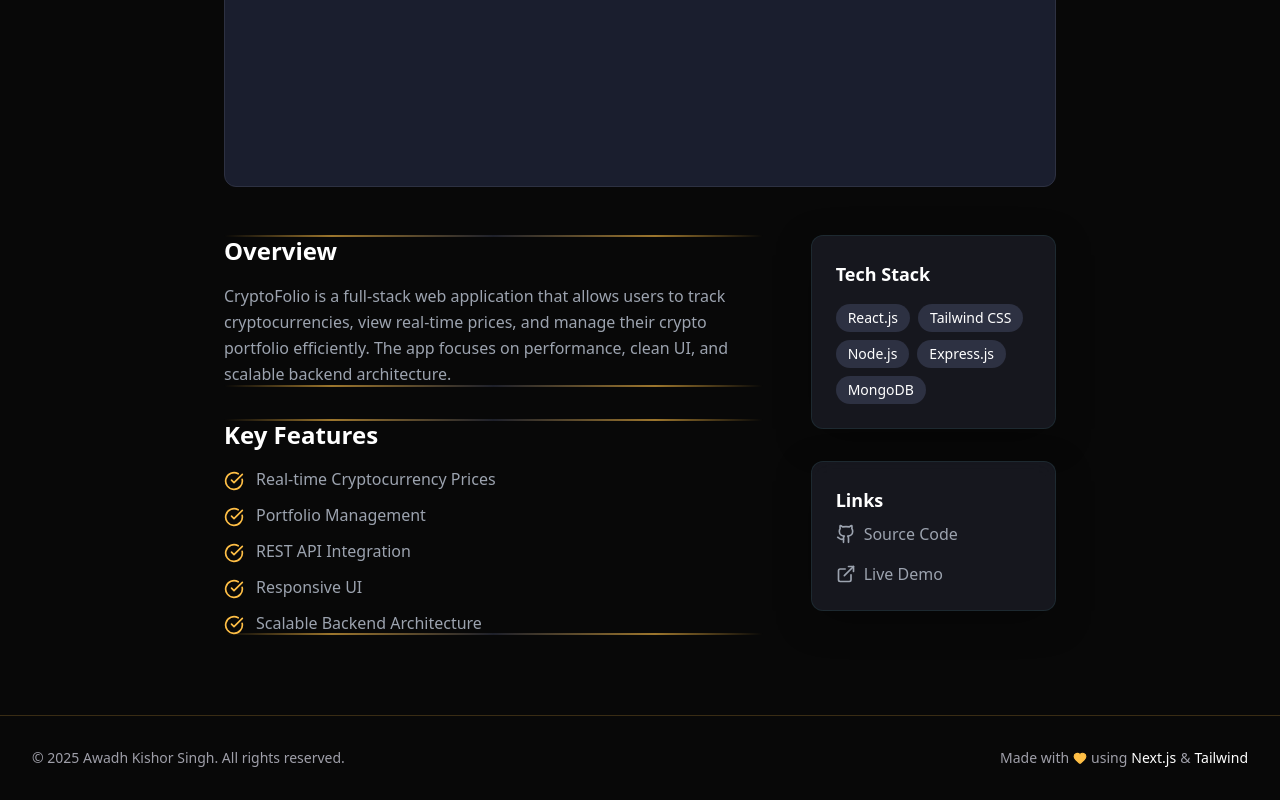
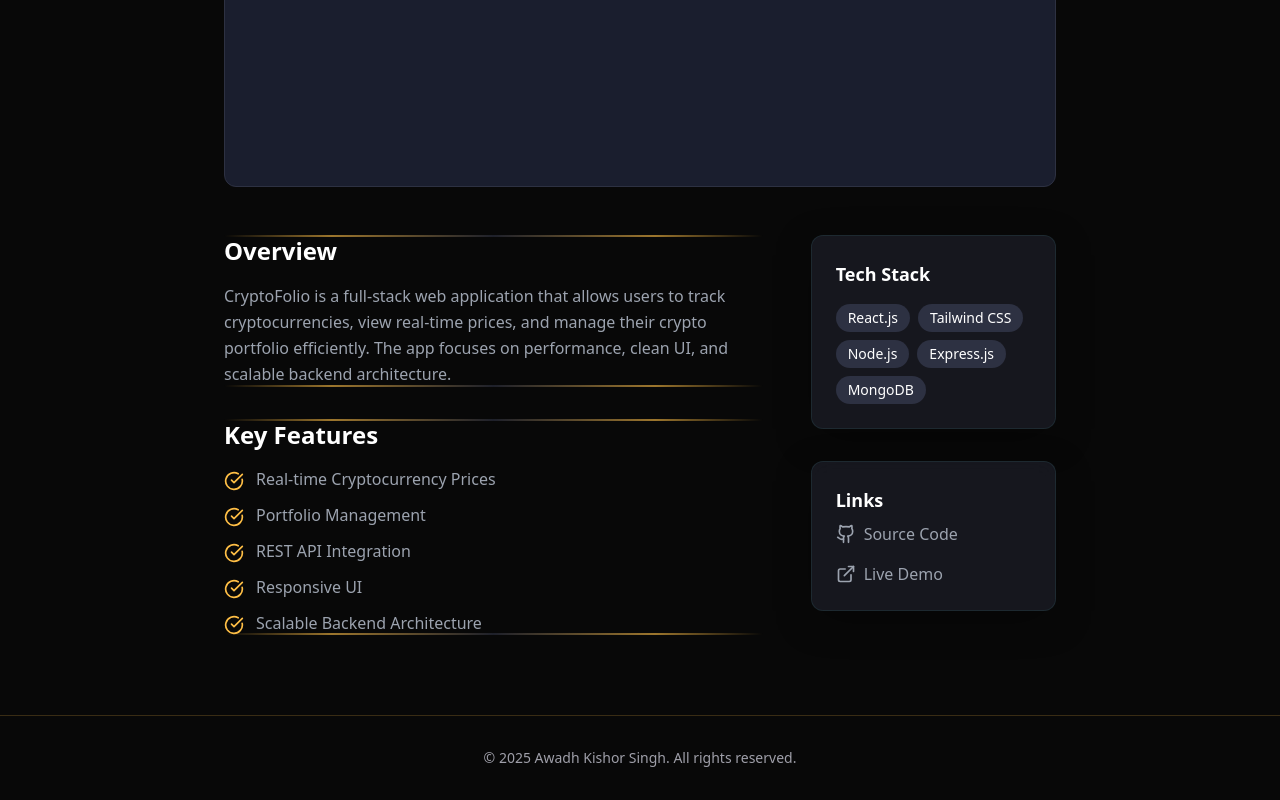
Before and after one commit to imawadh/my-portfolio-, a Next.js app: page /projects/cryptofolio in a window 1280 px wide. Shown: the part 613-1413 px from the top of the page. Built offline with nearby package versions, Linux system fonts and the light colour scheme.

Commit message:
Updated Data

```diff
--- a/app/components/contact.jsx
+++ b/app/components/contact.jsx
@@ -84,7 +84,7 @@
                     <div>
                         <h4 className="font-medium mb-1 text-white">Email</h4>
                         <a href="mailto:srsclasses56@gmail.com" className="text-zinc-400 hover:text-[#ffbf46] transition-colors">
-                            srsclasses56@gmail.com
+                            awadhkishorsingh241@gmail.com
                         </a>
                     </div>
                 </div>
--- a/app/components/footer.jsx
+++ b/app/components/footer.jsx
@@ -5,13 +5,11 @@
 export default function Footer() {
   return (
     <footer className="py-8 bg-[#080808] border-t border-[#ffbf46]/20">
-      <div className="max-w-7xl mx-auto px-4 sm:px-6 lg:px-8 flex flex-col md:flex-row items-center justify-between gap-4">
+      <div className="max-w-7xl mx-auto px-4 sm:px-6 lg:px-8 flex justify-center items-center">
         <p className="text-sm text-zinc-400 text-center md:text-left">
           © {new Date().getFullYear()} Awadh Kishor Singh. All rights reserved.
         </p>
-        <p className="text-sm text-zinc-400 flex items-center gap-1">
-            Made with <Heart size={14} className="text-[#ffbf46] fill-[#ffbf46]" /> using <span className="text-white">Next.js</span> & <span className="text-white">Tailwind</span>
-        </p>
+
       </div>
     </footer>
   );
--- a/app/data/experience.json
+++ b/app/data/experience.json
@@ -1,14 +1,14 @@
 [
     {
         "type": "education",
-        "title": "BS in Data Science and Applications",
+        "title": "Bachelors in Data Science and Applications",
         "organization": "IIT Madras",
         "period": "May,2024 - March,2028",
         "description": "Specialized in Data Science and Applications."
     },
     {
         "type": "work",
-        "title": "Full Stack Free Lance",
+        "title": "Full Stack FreeLance",
         "organization": "SRS Classes",
         "period": "Nov,2024 - Present",
         "description": "Developing full stack web applications for clients."
```
